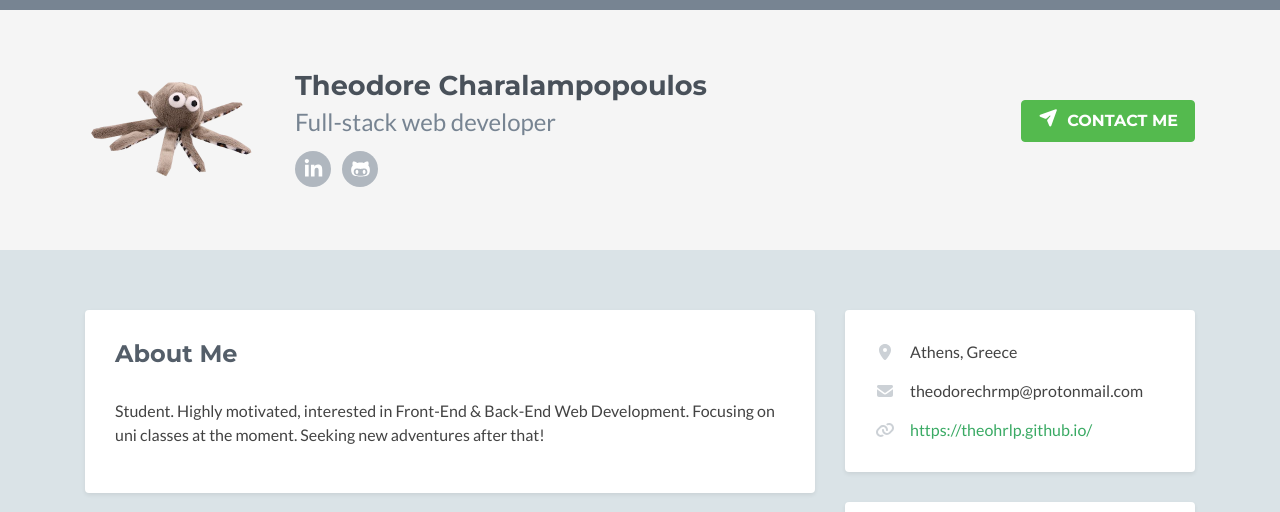
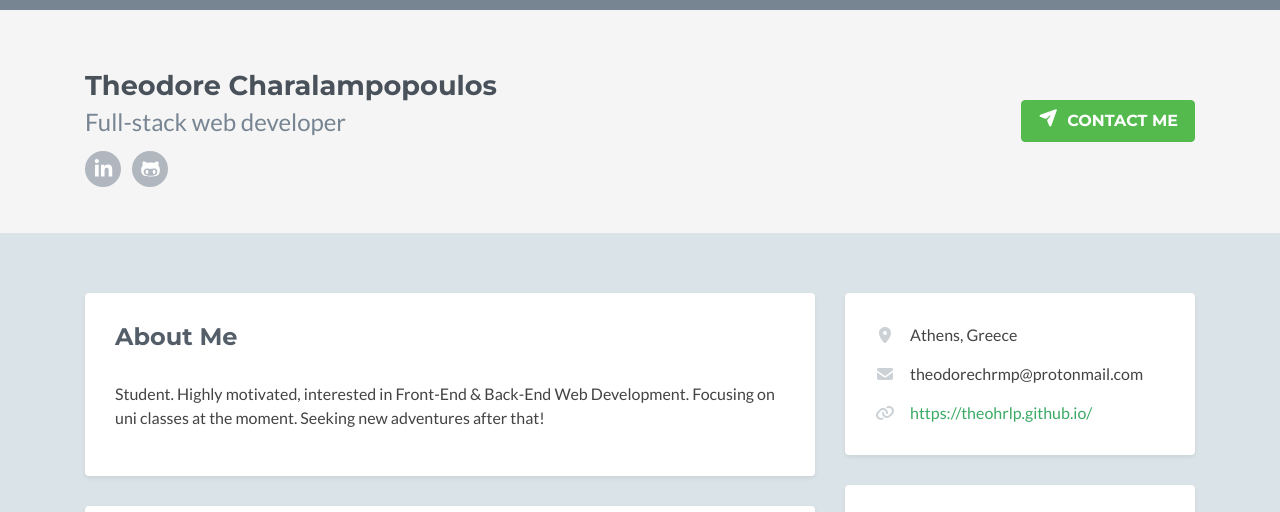
Before and after one commit to theohrlp/theohrlp.github.io, a plain HTML site: page index.html in a window 1280 px wide. Shown: the top 512 px of the page. Drawn offline with Linux system fonts and the light colour scheme; no server answers.

Commit message:
fix: removed profile pic

```diff
--- a/index.html
+++ b/index.html
@@ -26,7 +26,7 @@
     <!-- ******HEADER****** -->
     <header class="header">
         <div class="container clearfix">
-            <img class="profile-image img-fluid float-left rounded-circle" src="foo2.png" alt="profile image" />
+            <img class="profile-image img-fluid float-left rounded-circle" />
             <div class="profile-content float-left">
                 <h1 style="font-size: 1.7em" class="name">Theodore Charalampopoulos</h1>
                 <h2 class="desc">Full-stack web developer</h2>
```
